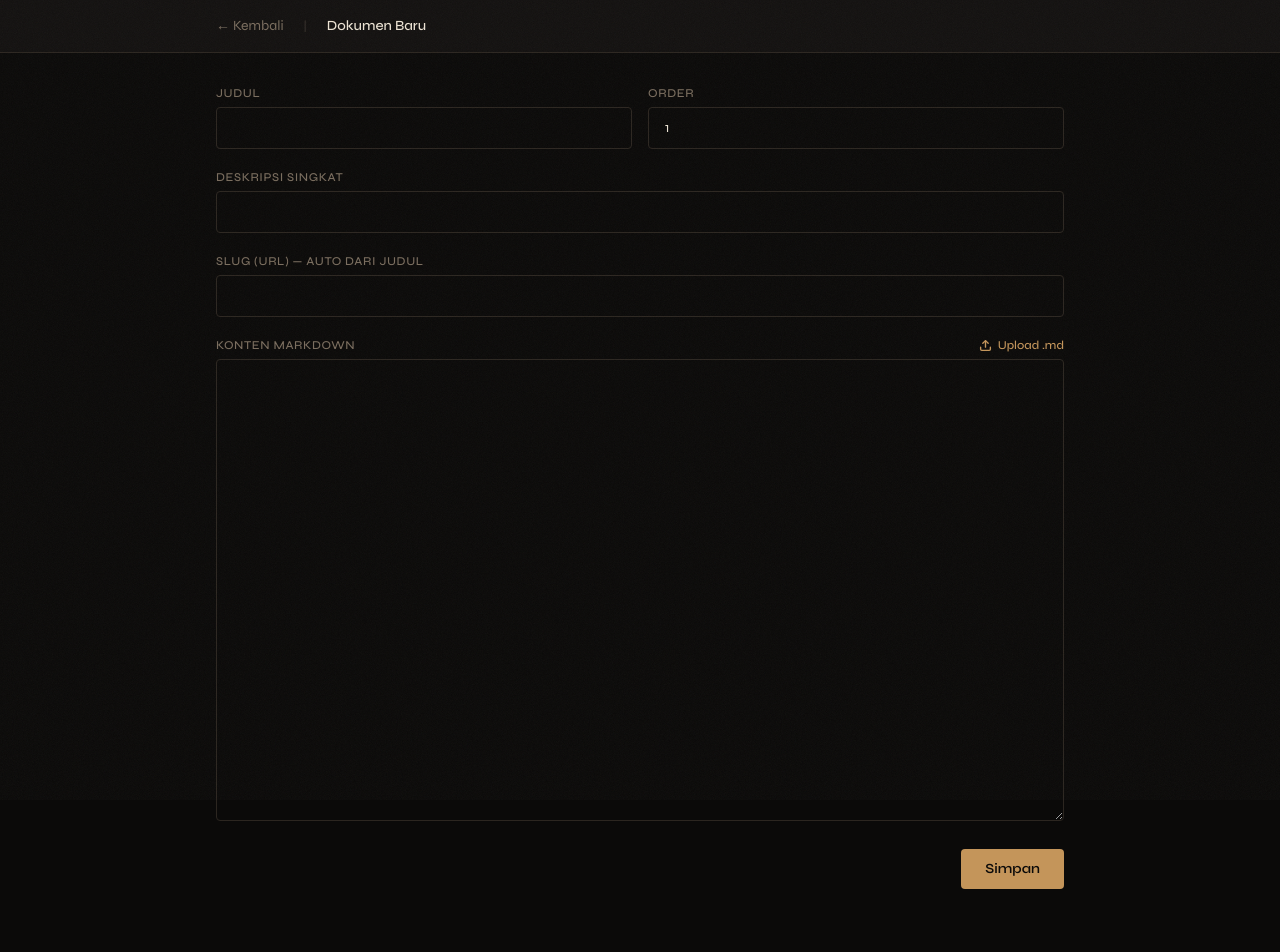
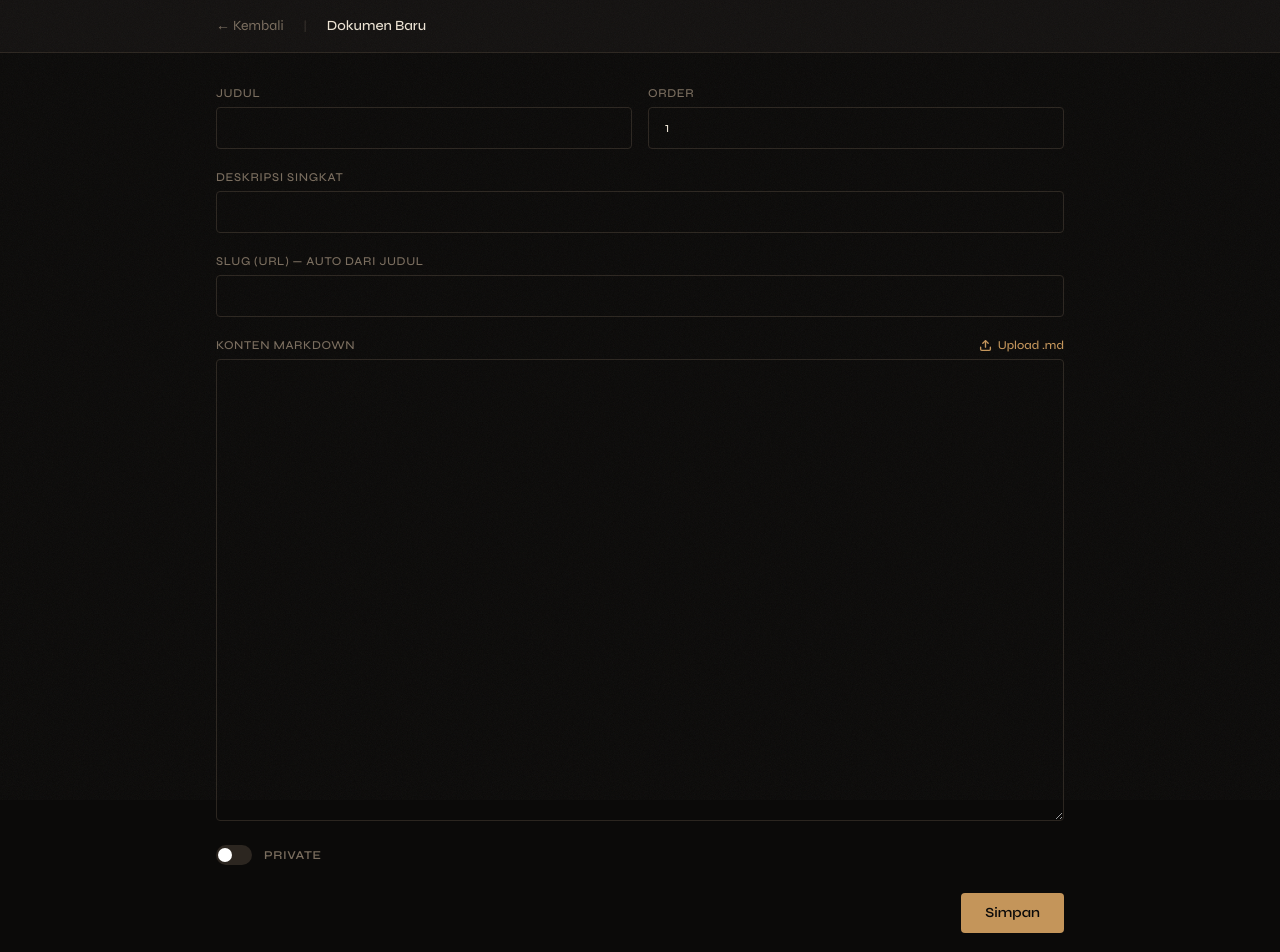
Before and after one commit to h-yusuf/architect-apps, a React (Vite) app: page /admin/doc/new in a window 1280 px wide. Shown: the top 952 px of the page. Before the commit the page ends 921 px from the top, so only its background shows below. Built offline with nearby package versions, Linux system fonts and the light colour scheme; no server answers; sample sign-in values are in the browser's storage.

Commit message:
feat: add published toggle field to admin edit/create form

```diff
--- a/src/pages/AdminEditDoc.jsx
+++ b/src/pages/AdminEditDoc.jsx
@@ -23,6 +23,7 @@ export default function AdminEditDoc() {
   const [error, setError] = useState('');
   const [submitting, setSubmitting] = useState(false);
   const [slugManual, setSlugManual] = useState(false);
+  const [published, setPublished] = useState(false);
 
   useEffect(() => {
     if (!isEdit) return;
@@ -35,6 +36,7 @@ export default function AdminEditDoc() {
         setOrder(d.order);
         setContent(d.content);
         setSlugManual(true);
+        setPublished(d.published ?? false);
       })
       .catch(() => setError('Gagal memuat dokumen.'));
   }, [id, isEdit]);
@@ -55,7 +57,7 @@ export default function AdminEditDoc() {
         setSubmitting(false);
         return;
       }
-      const data = { title, description, slug, order: Number(order), content };
+      const data = { title, description, slug, order: Number(order), content, published };
       if (isEdit) {
         await updateDoc(id, data);
       } else {
@@ -188,6 +190,27 @@ export default function AdminEditDoc() {
             />
           </div>
 
+          <div className="flex items-center gap-3 pt-1">
+            <button
+              type="button"
+              onClick={() => setPublished(p => !p)}
+              className="relative inline-flex h-5 w-9 items-center rounded-full transition-colors duration-200 focus:outline-none"
+              style={{ background: published ? '#c4955a' : '#2c2620' }}
+              aria-pressed={published}
+            >
+              <span
+                className="inline-block h-3.5 w-3.5 transform rounded-full bg-white transition-transform duration-200"
+                style={{ transform: published ? 'translateX(18px)' : 'translateX(2px)' }}
+              />
+            </button>
+            <span
+              className="text-xs font-semibold uppercase tracking-wider"
+              style={{ fontFamily: "'Syne', sans-serif", color: published ? '#c4955a' : '#7a6d5e' }}
+            >
+              {published ? 'Public' : 'Private'}
+            </span>
+          </div>
+
           <div className="flex justify-end pt-2">
             <button
               type="submit"
```
